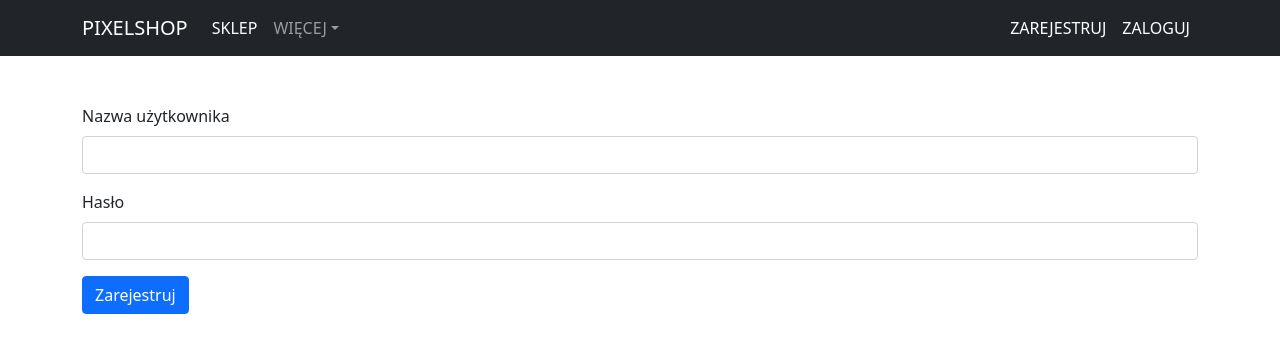
After one commit to sliwaszymon/pixelshop_psiproject, a Django app: page /pixelshop/authenticate/login/ in a window 1280 px wide. The commit adds this page. Shown: the top 353 px of the page. Run offline with Django 3.2, Linux system fonts and the light colour scheme; some libraries are stand-ins or nearby versions.

Commit message:
login system
*login system done
*small changes for a_hrefs in navbar to navigate
*preventing unauthorized persons from viewing user data

```diff
--- /dev/null
+++ b/pixelshop/pixelshop/templatetags/simple_tags.py
@@ -0,0 +1,9 @@
+from django import template
+
+register = template.Library()
+
+@register.filter("get_pk")
+def get_pk(value):
+    value = value.split('/')
+    value = value[::-1]
+    return int(value[1])
--- a/pixelshop/pixelshop/urls.py
+++ b/pixelshop/pixelshop/urls.py
@@ -1,6 +1,6 @@
 """Pixelshop urls file."""
 
-from django.urls import path
+from django.urls import path, include
 from .views import HomePageView, ProfileView, RegisterView
 
 urlpatterns = [
@@ -8,5 +8,6 @@ urlpatterns = [
     path('contact/', HomePageView.as_view(), name='contact'),
     path('aboutus/', HomePageView.as_view(), name='aboutus'),
     path('profile/<pk>/', ProfileView.as_view(), name='profile'),
-    path('register/', RegisterView.as_view(), name='registration')
+    path('register/', RegisterView.as_view(), name='registration'),
+    path('authenticate/', include('django.contrib.auth.urls'))
 ]
--- a/pixelshop/pixelshop/views.py
+++ b/pixelshop/pixelshop/views.py
@@ -13,6 +13,6 @@ class ProfileView(DetailView):
     model = User
 
 class RegisterView(CreateView):
-    template_name = 'register.html'
+    template_name = 'registration/register.html'
     model = User
     fields = ['email', 'username', 'password', 'first_name', 'last_name']
--- a/pixelshop/project/settings.py
+++ b/pixelshop/project/settings.py
@@ -12,6 +12,7 @@ https://docs.djangoproject.com/en/3.2/ref/settings/
 
 from pathlib import Path
 import os
+from django.urls import reverse
 
 # Build paths inside the project like this: BASE_DIR / 'subdir'.
 BASE_DIR = Path(__file__).resolve().parent.parent
@@ -147,3 +148,6 @@ STATICFILES_DIRS = [
 # https://docs.djangoproject.com/en/3.2/ref/settings/#default-auto-field
 
 DEFAULT_AUTO_FIELD = 'django.db.models.BigAutoField'
+
+LOGIN_REDIRECT_URL = 'homepage'
+LOGOUT_REDIRECT_URL = 'homepage'
--- a/pixelshop/templates/navbar.html
+++ b/pixelshop/templates/navbar.html
@@ -8,24 +8,27 @@
       <div class="collapse navbar-collapse" id="navbarsExample07XL">
         <ul class="navbar-nav me-auto mb-2 mb-lg-0">
           <li class="nav-item">
-            <a class="nav-link active" aria-current="page" href="#">SKLEP</a>
+            <a class="nav-link active" aria-current="page" href="{% url 'shop' %}">SKLEP</a>
           </li>
           <li class="nav-item dropdown">
             <a class="nav-link dropdown-toggle" href="#" id="dropdown07XL" data-bs-toggle="dropdown" aria-expanded="false">WIĘCEJ</a>
             <ul class="dropdown-menu" aria-labelledby="dropdown07XL">
-              <li><a class="dropdown-item" href="#">O NAS</a></li>
-              <li><a class="dropdown-item" href="#">KONTAKT</a></li>
+              <li><a class="dropdown-item" href="{% url 'aboutus' %}">O NAS</a></li>
+              <li><a class="dropdown-item" href="{% url 'contact' %}">KONTAKT</a></li>
             </ul>
           </li>
         </ul>
         <ul class="navbar-nav mb-2 mb-lg-0">
           {% if request.user.is_authenticated %}
+            <li class="nav-item">
+              <a class="nav-link active" aria-current="page" href="#">{{ request.user.username }}</a>
+            </li>
             <li class="nav-item dropdown">
                 <a class="nav-link dropdown-toggle" href="#" id="dropdown07XL" data-bs-toggle="dropdown" aria-expanded="false">PROFIL</a>
                 <ul class="dropdown-menu" aria-labelledby="dropdown07XL">
-                  <li><a class="dropdown-item" href="#">EDYTUJ PROFIL</a></li>
+                  <li><a class="dropdown-item" href="{% url 'profile' pk=request.user.pk %}">EDYTUJ PROFIL</a></li>
                   <li><a class="dropdown-item" href="#">HISTORIA ZAKUPÓW</a></li>
-                  <li><a class="dropdown-item" href="#">WYLOGUJ</a></li>
+                  <li><a class="dropdown-item" href="{% url 'logout' %}">WYLOGUJ</a></li>
                 </ul>
               </li>
           {% else %}
@@ -33,7 +36,7 @@
               <a class="nav-link active" aria-current="page" href="{% url 'registration' %}">ZAREJESTRUJ</a>
             </li>
             <li class="nav-item">
-              <a class="nav-link active" aria-current="page" href="#">ZALOGUJ</a>
+              <a class="nav-link active" aria-current="page" href="{% url 'login' %}">ZALOGUJ</a>
             </li>
           {% endif %}
         </ul>
--- /dev/null
+++ b/pixelshop/templates/registration/login.html
@@ -0,0 +1,22 @@
+{% extends 'base.html' %}
+{% block content %}
+    {% include 'navbar.html' %}
+    <div class="container">
+        <div class="row mt-5">
+            <div class="col-12">
+              <form method="post">
+                  {% csrf_token %}
+                  <div class="mb-3">
+                      <label for="id_username" class="form-label">Nazwa użytkownika</label>
+                      <input type="text" name="username" maxlength="150" class="form-control" id="id_username">
+                  </div>
+                  <div class="mb-3">
+                    <label for="id_password" class="form-label">Hasło</label>
+                    <input type="password" name="password" maxlength="128" class="form-control" id="id_password">
+                  </div>
+                  <input type="submit" class="btn btn-primary" value="Zarejestruj"> <!-- disabled -->
+                </form>
+            </div>
+        </div>
+    </div>
+{% endblock content %}
```
Also changed, not shown: pixelshop/templates/profile.html (+12 -0 lines), pixelshop/pixelshop/templatetags/__init__.py (added), pixelshop/templates/registration/register.html (renamed from pixelshop/templates/register.html).
